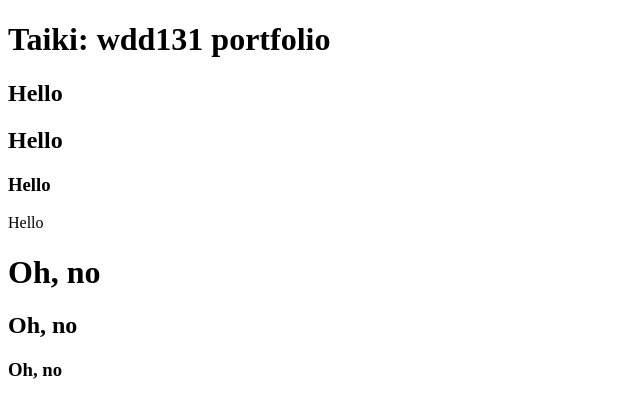
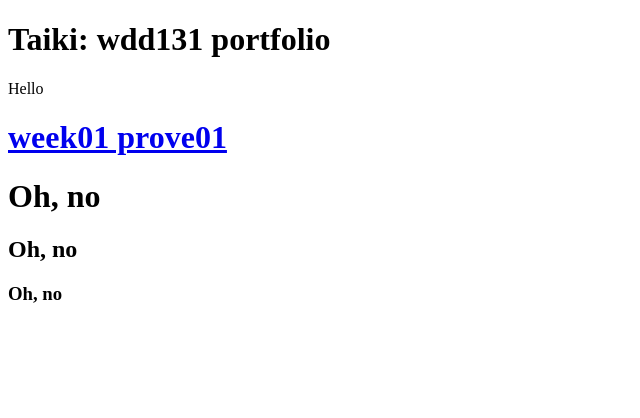
Before and after one commit to taikivanderpool-svg/wdd131, a plain HTML site: page index.html in a window 1280 px wide. Shown: the whole page, without its empty margins (0-640 px from the left). Drawn offline with Linux system fonts and the light colour scheme.

Commit message:
linked thw w01prove01 to index

```diff
--- a/index.html
+++ b/index.html
@@ -19,14 +19,10 @@
 <body>
     <header>
         <h1>Taiki: wdd131 portfolio</h1>
-        <nav>
-            <h1>Hello</h1>
-            <h2>Hello</h2>
-            <h3>Hello</h3>
-        </nav>
     </header>
 
     <p>Hello</p>
+    <h1><a href="W01/meta-css.html">week01 prove01</a></h1>
 
     <!--Oh no-->
     <footer>
```
